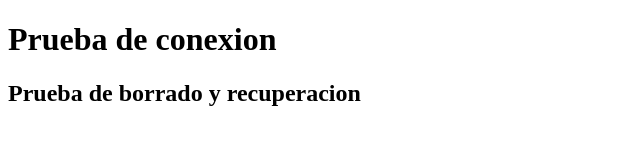
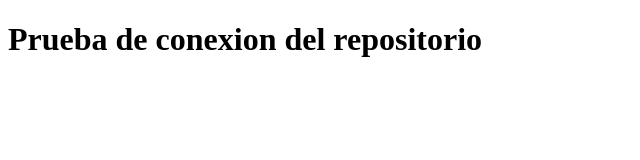
Before and after one commit to 98141/Alura_prueba, a plain HTML site: page contacto.html in a window 1280 px wide. Shown: the whole page, without its empty margins (0-640 px from the left). Drawn offline with Linux system fonts and the light colour scheme.

```diff
--- a/contacto.html
+++ b/contacto.html
@@ -6,7 +6,6 @@
     <title>Prueba</title>
 </head>
 <body>
-    <h1>Prueba de conexion</h1>
-    <h2>Prueba de borrado y recuperacion</h2>
+    <h1>Prueba de conexion del repositorio</h1>
 </body>
 </html>
```
